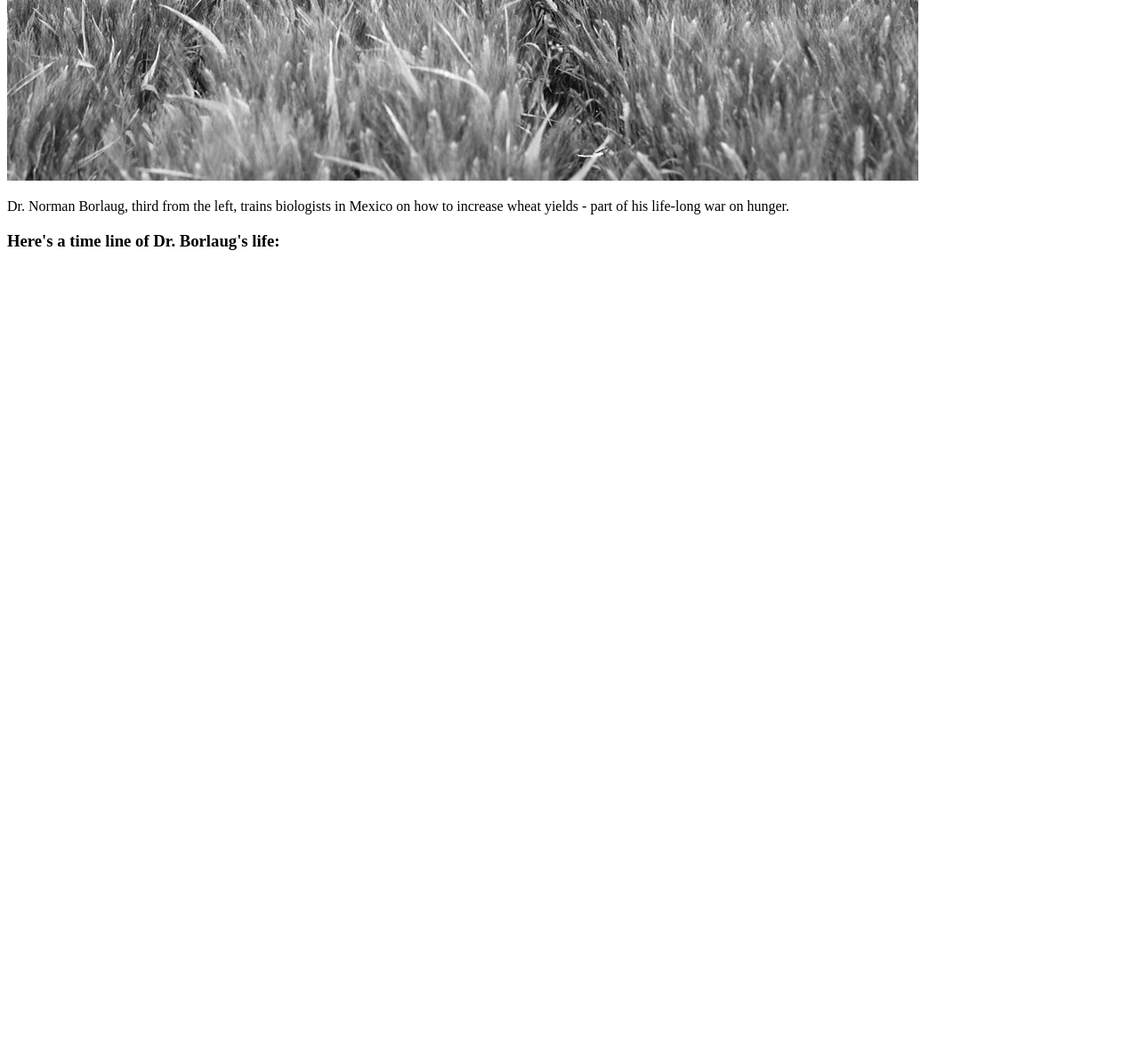
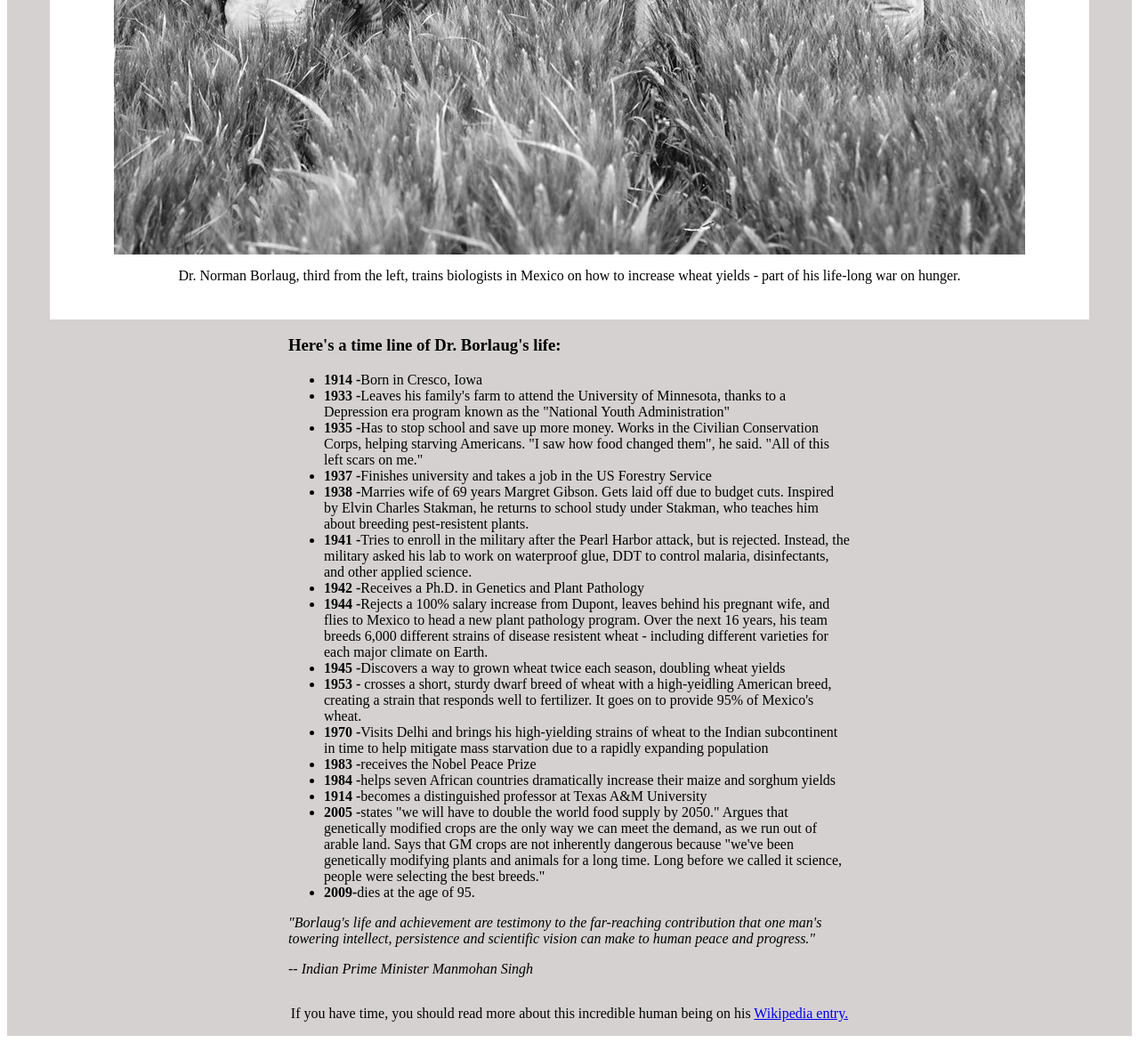
Before and after one commit to akkminn/microverse_project, a plain HTML site: page tribute.html in a window 1280 px wide. Shown: the part 534-1706 px from the top of the page at 89% size. Before the commit the page ends 834 px from the top, so only its background shows below. Drawn offline with Linux system fonts and the light colour scheme.

Commit message:
Added style.css file and style the hero section, added some info html text

```diff
--- /dev/null
+++ b/styles.css
@@ -0,0 +1,42 @@
+#main{
+    width: 100%;
+    margin: 0 auto;
+    display: flex;
+    flex-direction: column;
+    align-items: center;
+    background-color: #d6d1d1;;
+}
+
+#title{
+    font-size: 40px;
+    font-family: sans-serif;
+    font-weight: bolder;
+}
+
+#title-desc{
+    font-weight: bold;
+}
+#img-caption{
+    padding-top: 15px;
+    text-align: center;
+}
+#img-div{
+    width: 90%;
+    background-color: #fff;
+    display: flex;
+    flex-direction: column;
+    align-items: center;
+    margin: 0 auto;
+    padding: 40px 15px;
+}
+
+#image{
+    max-width: 100%;
+    display: block;
+    height: auto;
+  }
+
+#tribute-container{
+    width: 50%;
+    margin: 0 auto;
+}
--- a/tribute.html
+++ b/tribute.html
@@ -2,19 +2,122 @@
 <html lang="en">
   <head>
     <title>Tribute Page</title>
+    <link rel="stylesheet" href="styles.css" />
   </head>
   <body>
     <main id="main">
       <h1 id="title">Dr. Norman Borlaug</h1>
-            <p>The man who saved a billion lives</p>
-            <div id="img-div">
-                <img id="image" src="tribute-page-main-image.jpg" alt="Dr. Norman Borlaug">
-                <p id="img-caption">Dr. Norman Borlaug, third from the left, trains biologists in Mexico on how to increase wheat yields - part of his life-long war on hunger.</p>
+      <p id="title-desc">The man who saved a billion lives</p>
+      <figure id="img-div">
+        <img
+          id="image"
+          src="tribute-page-main-image.jpg"
+          alt="Dr. Norman Borlaug"
+        />
+        <figcaption id="img-caption">
+          Dr. Norman Borlaug, third from the left, trains biologists in Mexico
+          on how to increase wheat yields - part of his life-long war on hunger.
+        </figcaption>
+      </figure>
+
+      <div id="tribute-container">
+        <h3 id="tribute-info">Here's a time line of Dr. Borlaug's life:</h3>
+        <ul>
+          <li><strong>1914 -</strong>Born in Cresco, Iowa</li>
+          <li>
+            <strong>1933 -</strong>Leaves his family's farm to attend the
+            University of Minnesota, thanks to a Depression era program known as
+            the "National Youth Administration"
+          </li>
+          <li>
+            <strong>1935 -</strong>Has to stop school and save up more money.
+            Works in the Civilian Conservation Corps, helping starving
+            Americans. "I saw how food changed them", he said. "All of this left
+            scars on me."
+          </li>
+          <li>
+            <strong>1937 -</strong>Finishes university and takes a job in the US
+            Forestry Service
+          </li>
+          <li>
+            <strong>1938 -</strong>Marries wife of 69 years Margret Gibson. Gets
+            laid off due to budget cuts. Inspired by Elvin Charles Stakman, he
+            returns to school study under Stakman, who teaches him about
+            breeding pest-resistent plants.
+          </li>
+          <li>
+            <strong>1941 -</strong>Tries to enroll in the military after the
+            Pearl Harbor attack, but is rejected. Instead, the military asked
+            his lab to work on waterproof glue, DDT to control malaria,
+            disinfectants, and other applied science.
+          </li>
+          <li>
+            <strong>1942 -</strong>Receives a Ph.D. in Genetics and Plant
+            Pathology
+          </li>
+          <li>
+            <strong>1944 -</strong>Rejects a 100% salary increase from Dupont,
+            leaves behind his pregnant wife, and flies to Mexico to head a new
+            plant pathology program. Over the next 16 years, his team breeds
+            6,000 different strains of disease resistent wheat - including
+            different varieties for each major climate on Earth.
+          </li>
+          <li>
+            <strong>1945 -</strong>Discovers a way to grown wheat twice each
+            season, doubling wheat yields
+          </li>
+          <li>
+            <strong>1953 -</strong> crosses a short, sturdy dwarf breed of wheat
+            with a high-yeidling American breed, creating a strain that responds
+            well to fertilizer. It goes on to provide 95% of Mexico's wheat.
+          </li>
+          <li>
+            <strong>1970 -</strong>Visits Delhi and brings his high-yielding
+            strains of wheat to the Indian subcontinent in time to help mitigate
+            mass starvation due to a rapidly expanding population
+          </li>
+          <li><strong>1983 -</strong>receives the Nobel Peace Prize</li>
+          <li>
+            <strong>1984 -</strong>helps seven African countries dramatically
+            increase their maize and sorghum yields
+          </li>
+          <li>
+            <strong>1914 -</strong>becomes a distinguished professor at Texas
+            A&M University
+          </li>
+          <li>
+            <strong>2005 -</strong>states "we will have to double the world food
+            supply by 2050." Argues that genetically modified crops are the only
+            way we can meet the demand, as we run out of arable land. Says that
+            GM crops are not inherently dangerous because "we've been
+            genetically modifying plants and animals for a long time. Long
+            before we called it science, people were selecting the best breeds."
+          </li>
+          <li><strong>2009-</strong>dies at the age of 95.</li>
+        </ul>
+        <div id="desc">
+          <p>
+            <em
+              >"Borlaug's life and achievement are testimony to the far-reaching
+              contribution that one man's towering intellect, persistence and
+              scientific vision can make to human peace and progress."</em
+            >
+          </p>
+          <p><em>-- Indian Prime Minister Manmohan Singh</em></p>
+        </div>
       </div>
 
-            <div>
-                <h3 id="tribute-info">Here's a time line of Dr. Borlaug's life:</h3>
-            </div>
+      <p>
+        If you have time, you should read more about this incredible human being
+        on his
+
+        <a
+          href="https://en.wikipedia.org/wiki/Norman_Borlaug"
+          id="tribute-link"
+          target="_blank"
+          >Wikipedia entry.</a
+        >
+      </p>
     </main>
   </body>
 </html>
```
Lines whose indentation alone changed are shown as unchanged.
